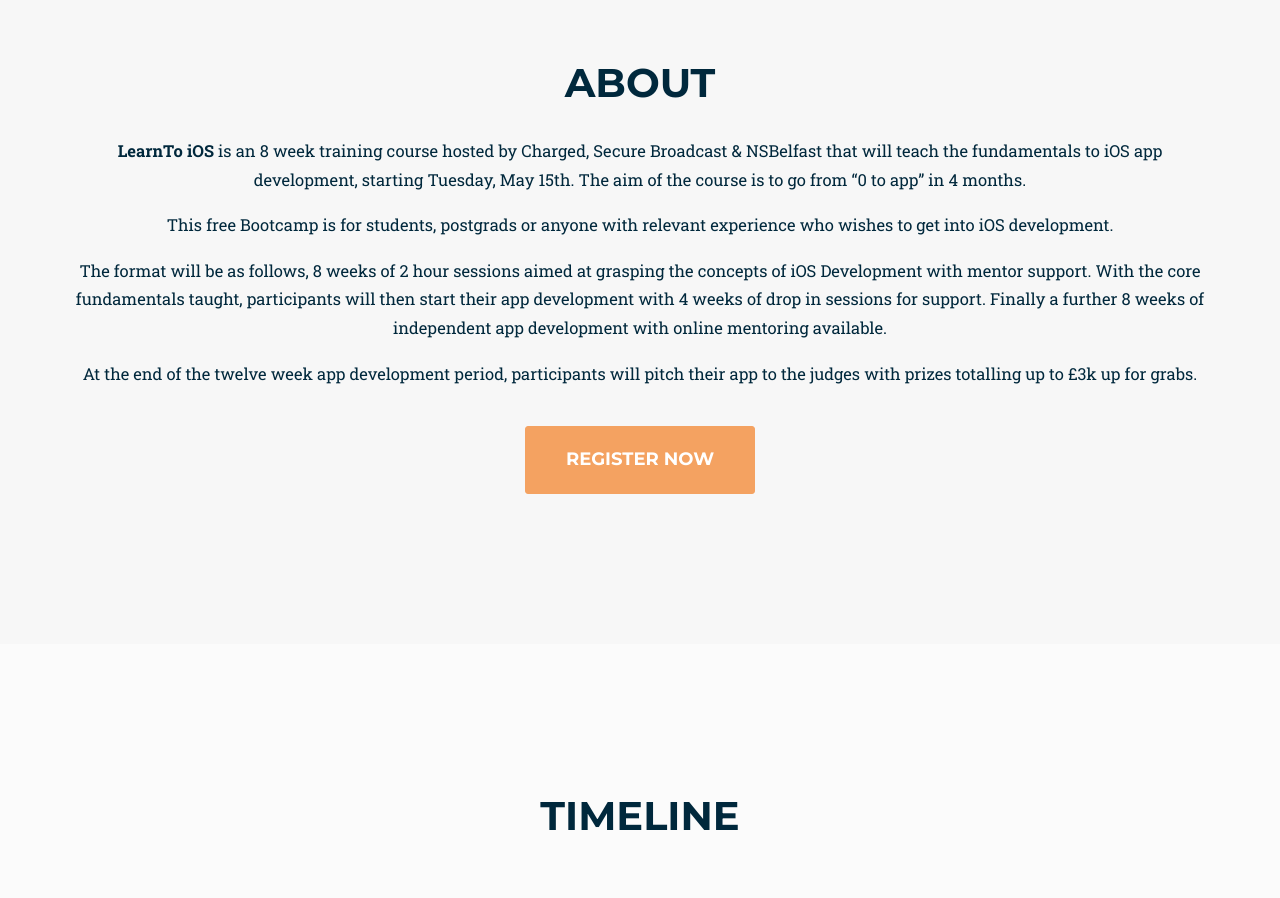
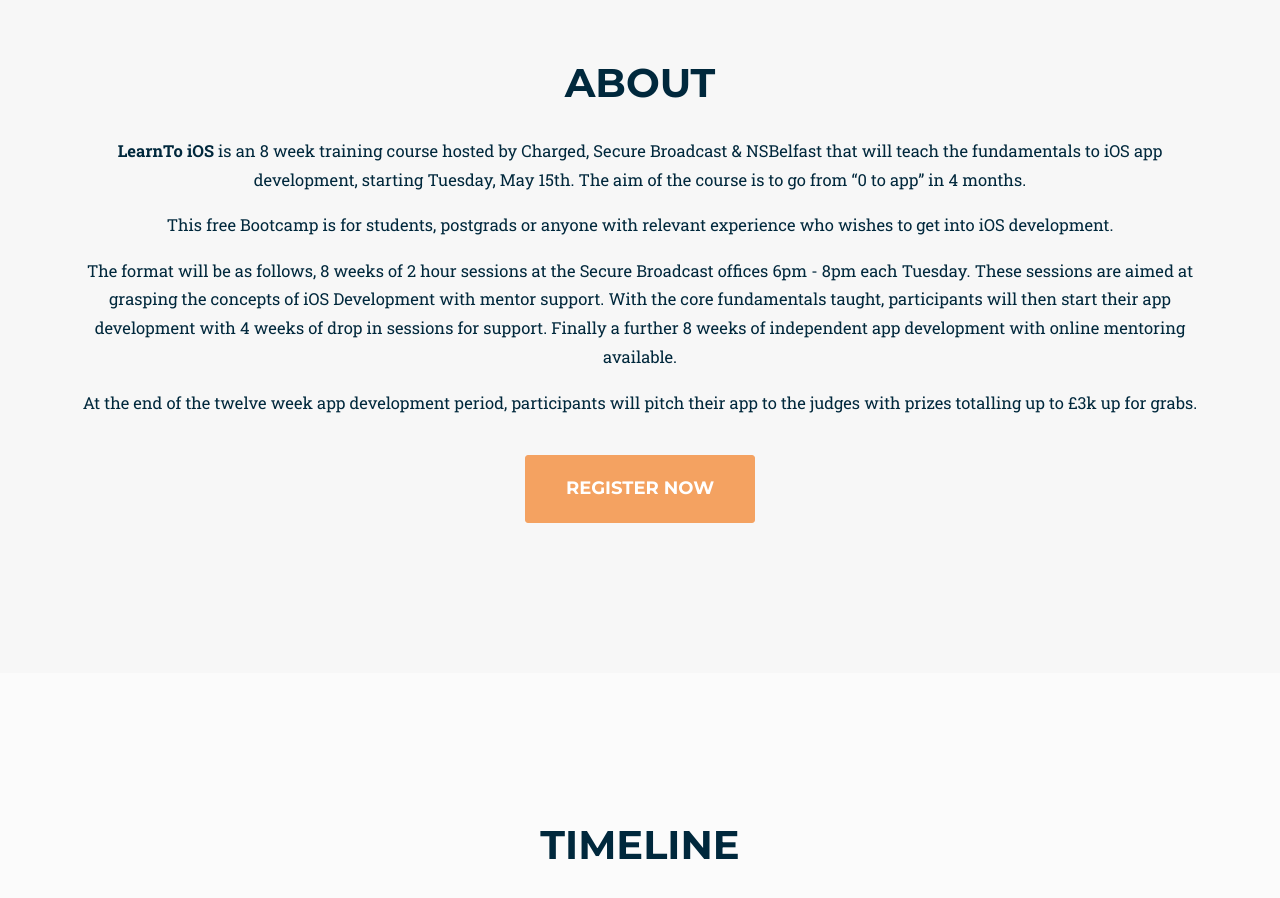
Before and after one commit to ChargedCity/chargedcity.github.io, a Jekyll site: the page built from index.html, in a window 1280 px wide and 900 px high, scrolled down 1027 px. Built offline with Jekyll 4.4.1, drawn with Linux system fonts in a browser that asks for light colours; some web fonts are replaced; some of the changed text lies outside the part shown.

Commit message:
Added more detail to times of workshops

```diff
--- a/_includes/2017_data/about.html
+++ b/_includes/2017_data/about.html
@@ -10,7 +10,7 @@
               <center>
                 <p><strong>LearnTo iOS</strong> is an 8 week training course hosted by Charged, Secure Broadcast & NSBelfast that will teach the fundamentals to iOS app development, starting Tuesday, May 15th. The aim of the course is to go from “0 to app” in 4 months.</p>
                 <p>This free Bootcamp is for students, postgrads or anyone with relevant experience who wishes to get into iOS development.</p>
-                <p>The format will be as follows, 8 weeks of 2 hour sessions aimed at grasping the concepts of iOS Development with mentor support. With the core fundamentals taught, participants will then start their app development with 4 weeks of drop in sessions for support. Finally a further 8 weeks of independent app development with online mentoring available.  </p>
+                <p>The format will be as follows, 8 weeks of 2 hour sessions at the Secure Broadcast offices 6pm - 8pm each Tuesday. These sessions are aimed at grasping the concepts of iOS Development with mentor support. With the core fundamentals taught, participants will then start their app development with 4 weeks of drop in sessions for support. Finally a further 8 weeks of independent app development with online mentoring available.  </p>
                 <p>At the end of the twelve week app development period, participants will pitch their app to the judges with prizes totalling up to £3k up for grabs.</p>
               </center>
 
--- a/_includes/2017_data/timeline.html
+++ b/_includes/2017_data/timeline.html
@@ -19,7 +19,7 @@
                                     <h4>Launch</h4>
                                 </div>
                                 <div class="timeline-heading">
-                                    <p class="text-muted">Kick off launch begin 15th May</p>
+                                    <p class="text-muted">Kick off launch begin 15th May (6pm-8pm @ Secure Broadcast offices)</p>
                                 </div>
                             </div>
                         </li>
@@ -32,7 +32,7 @@
                                     <h4>Workshops</h4>
                                 </div>
                                 <div class="timeline-heading">
-                                    <p class="text-muted">7 Weeks of two hour workshops</p>
+                                    <p class="text-muted">7 Weeks of two hour workshops (6pm-8pm @ Secure Broadcast offices)</p>
                                 </div>
                             </div>
                         </li>
```
